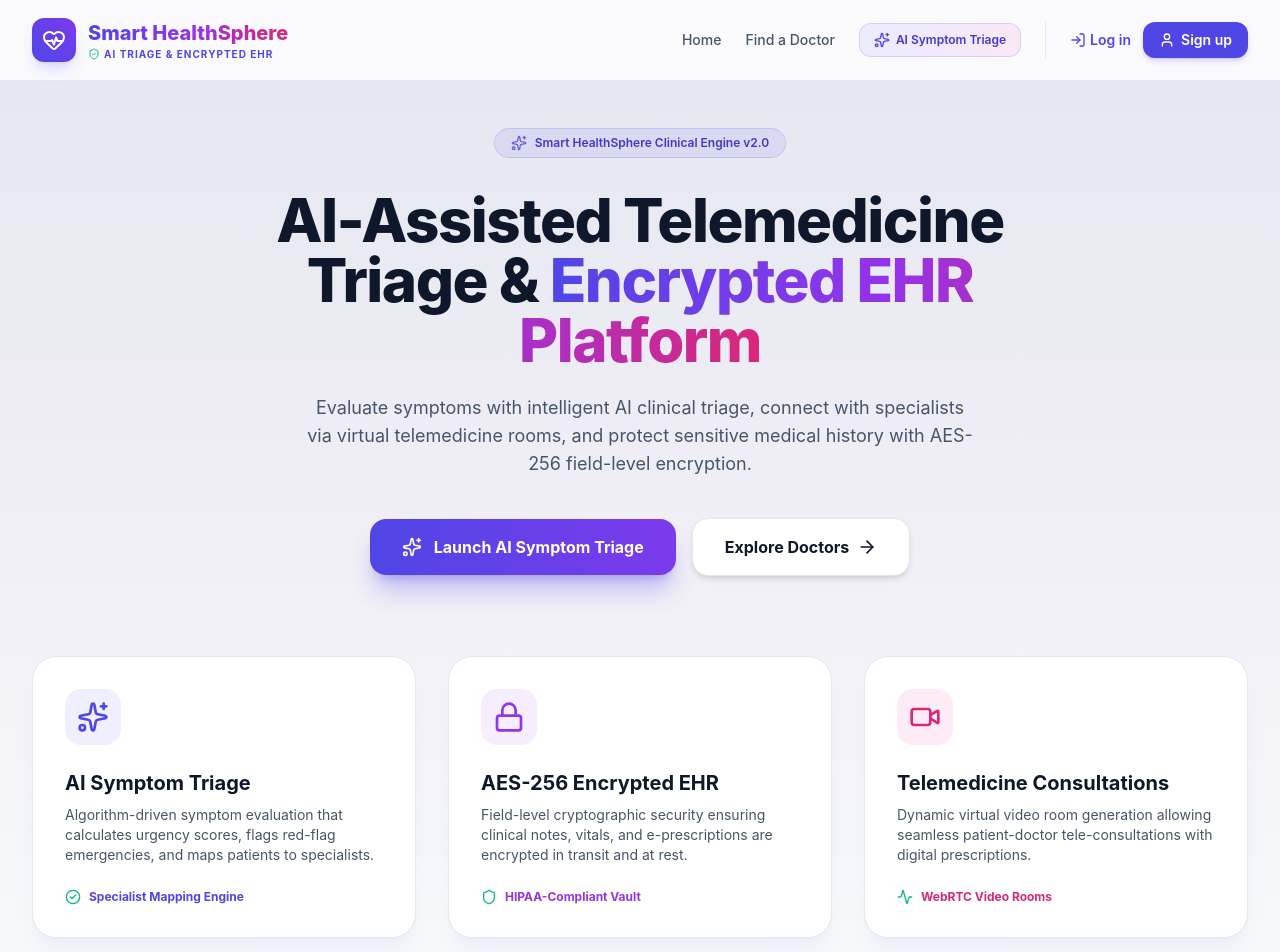
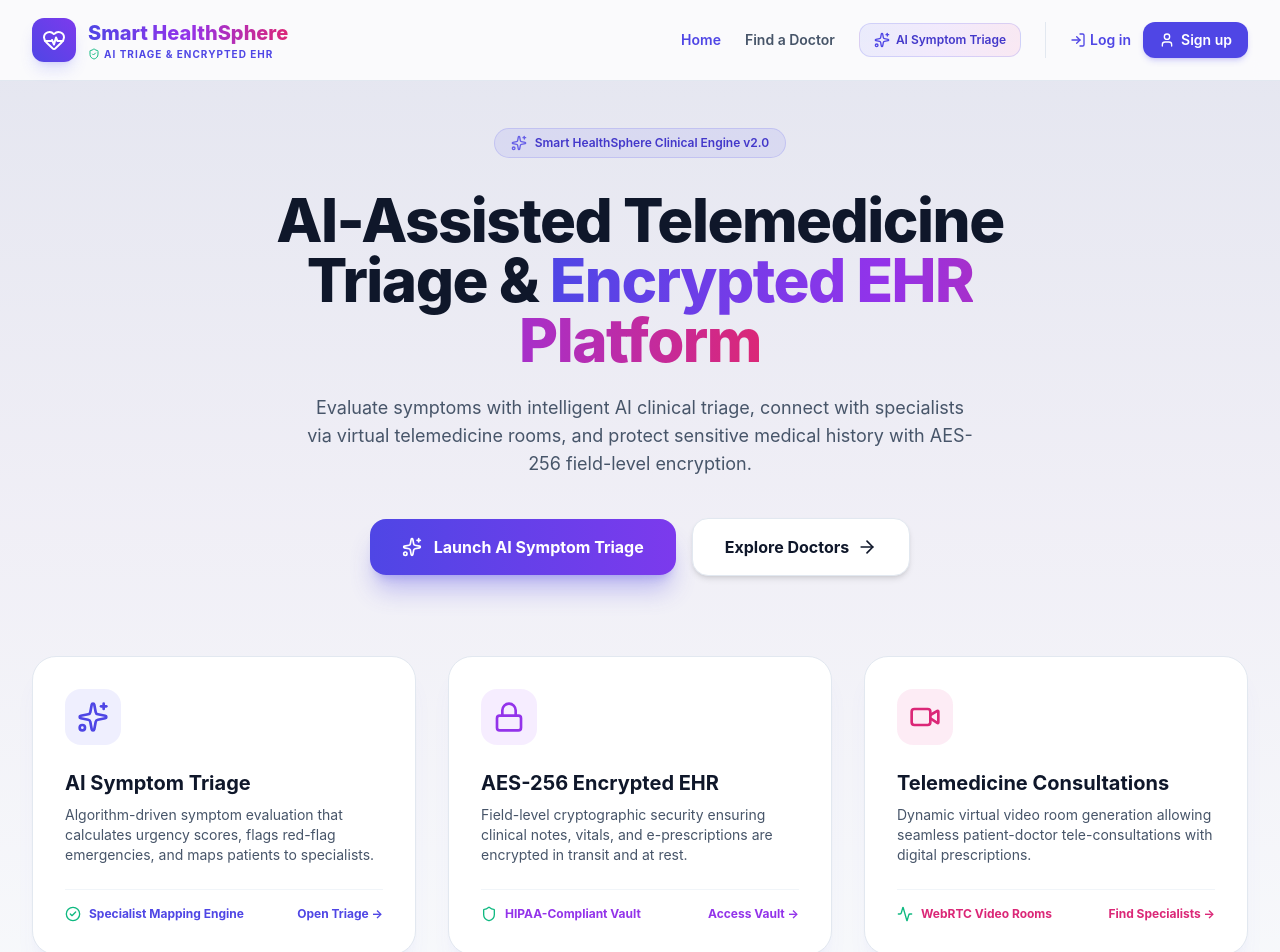
Before and after one commit to WackyAditya/Smart-HealthSphere, a React (Vite) app in the folder frontend/: page / in a window 1280 px wide. Shown: the top 952 px of the page. Built offline with nearby package versions, Linux system fonts and the light colour scheme.

Commit message:
fix(landing): connect auth-aware navbar state, dashboard quick links, and interactive feature cards

```diff
--- a/frontend/src/components/layout/Navbar.jsx
+++ b/frontend/src/components/layout/Navbar.jsx
@@ -1,11 +1,13 @@
 import React, { useState } from 'react';
 import { Link, useLocation, useNavigate } from 'react-router-dom';
-import { HeartPulse, User, LogIn, Sparkles, ShieldCheck } from 'lucide-react';
+import { HeartPulse, User, LogIn, Sparkles, ShieldCheck, LayoutDashboard, LogOut } from 'lucide-react';
 import AITriageModal from '../triage/AITriageModal';
+import { useAuth } from '../../context/AuthContext';
 
 const Navbar = () => {
   const location = useLocation();
   const navigate = useNavigate();
+  const { user, logout } = useAuth();
   const [isTriageOpen, setIsTriageOpen] = useState(false);
   const isDashboard = location.pathname.includes('/patient') || location.pathname.includes('/doctor') || location.pathname.includes('/admin');
 
@@ -15,13 +17,21 @@ const Navbar = () => {
     navigate(`/doctors?specialization=${encodeURIComponent(specialty)}`);
   };
 
+  const getDashboardPath = () => {
+    if (!user) return '/login';
+    if (user.role === 'admin') return '/admin/dashboard';
+    if (user.role === 'doctor') return '/doctor/dashboard';
+    return '/patient/dashboard';
+  };
+
   return (
     <>
       <nav className="fixed w-full z-40 bg-white/80 dark:bg-slate-900/80 backdrop-blur-md border-b border-slate-200 dark:border-slate-800">
         <div className="max-w-7xl mx-auto px-4 sm:px-6 lg:px-8">
           <div className="flex justify-between h-20 items-center">
-            <Link to="/" className="flex items-center space-x-3">
-              <div className="bg-gradient-to-tr from-indigo-600 to-violet-600 p-2.5 rounded-xl shadow-lg shadow-indigo-500/20">
+            {/* Logo */}
+            <Link to="/" className="flex items-center space-x-3 group">
+              <div className="bg-gradient-to-tr from-indigo-600 to-violet-600 p-2.5 rounded-xl shadow-lg shadow-indigo-500/20 group-hover:scale-105 transition-transform">
                 <HeartPulse className="h-6 w-6 text-white" />
               </div>
               <div>
@@ -35,14 +45,30 @@ const Navbar = () => {
               </div>
             </Link>
 
+            {/* Navigation Links */}
             <div className="hidden md:flex items-center space-x-6">
-              <Link to="/" className="text-slate-600 hover:text-indigo-600 dark:text-slate-300 font-medium text-sm transition-colors">
+              <Link
+                to="/"
+                className={`font-semibold text-sm transition-colors ${
+                  location.pathname === '/'
+                    ? 'text-indigo-600 dark:text-indigo-400'
+                    : 'text-slate-600 hover:text-indigo-600 dark:text-slate-300'
+                }`}
+              >
                 Home
               </Link>
-              <Link to="/doctors" className="text-slate-600 hover:text-indigo-600 dark:text-slate-300 font-medium text-sm transition-colors">
+              <Link
+                to="/doctors"
+                className={`font-semibold text-sm transition-colors ${
+                  location.pathname === '/doctors'
+                    ? 'text-indigo-600 dark:text-indigo-400'
+                    : 'text-slate-600 hover:text-indigo-600 dark:text-slate-300'
+                }`}
+              >
                 Find a Doctor
               </Link>
 
+              {/* AI Triage Modal Trigger */}
               <button
                 onClick={() => setIsTriageOpen(true)}
                 className="flex items-center gap-1.5 px-3.5 py-2 rounded-xl bg-gradient-to-r from-indigo-500/10 via-purple-500/10 to-pink-500/10 border border-indigo-500/20 text-indigo-700 dark:text-indigo-300 font-semibold text-xs hover:shadow-md transition cursor-pointer"
@@ -51,15 +77,44 @@ const Navbar = () => {
                 <span>AI Symptom Triage</span>
               </button>
 
+              {/* Auth / Profile Area */}
               <div className="flex items-center space-x-3 border-l border-slate-200 dark:border-slate-700 pl-6">
-                <Link to="/login" className="text-indigo-600 dark:text-indigo-400 font-semibold text-sm hover:text-indigo-700 flex items-center space-x-1">
+                {user ? (
+                  <div className="flex items-center space-x-3">
+                    <Link
+                      to={getDashboardPath()}
+                      className="px-4 py-2 bg-gradient-to-r from-indigo-600 to-violet-600 hover:from-indigo-700 hover:to-violet-700 text-white text-sm font-semibold rounded-xl shadow-md shadow-indigo-600/20 transition flex items-center space-x-1.5"
+                    >
+                      <LayoutDashboard className="h-4 w-4" />
+                      <span>{user.role === 'doctor' ? 'Doctor Portal' : user.role === 'admin' ? 'Admin Portal' : 'Patient Dashboard'}</span>
+                    </Link>
+
+                    <button
+                      onClick={logout}
+                      title="Logout"
+                      className="p-2 text-slate-400 hover:text-red-500 hover:bg-red-50 dark:hover:bg-red-950/30 rounded-xl transition cursor-pointer"
+                    >
+                      <LogOut className="h-4 w-4" />
+                    </button>
+                  </div>
+                ) : (
+                  <>
+                    <Link
+                      to="/login"
+                      className="text-indigo-600 dark:text-indigo-400 font-semibold text-sm hover:text-indigo-700 flex items-center space-x-1"
+                    >
                       <LogIn className="h-4 w-4" />
                       <span>Log in</span>
                     </Link>
-                <Link to="/register" className="px-4 py-2 bg-indigo-600 hover:bg-indigo-700 text-white text-sm font-semibold rounded-xl shadow-md shadow-indigo-600/20 transition flex items-center space-x-1.5">
+                    <Link
+                      to="/register"
+                      className="px-4 py-2 bg-indigo-600 hover:bg-indigo-700 text-white text-sm font-semibold rounded-xl shadow-md shadow-indigo-600/20 transition flex items-center space-x-1.5"
+                    >
                       <User className="h-4 w-4" />
                       <span>Sign up</span>
                     </Link>
+                  </>
+                )}
               </div>
             </div>
           </div>
--- a/frontend/src/pages/Home.jsx
+++ b/frontend/src/pages/Home.jsx
@@ -1,14 +1,58 @@
 import React, { useState } from 'react';
 import { Link, useNavigate } from 'react-router-dom';
-import { ArrowRight, Sparkles, Shield, Lock, Video, Stethoscope, CheckCircle2, Activity } from 'lucide-react';
+import {
+  ArrowRight,
+  Sparkles,
+  Shield,
+  Lock,
+  Video,
+  Stethoscope,
+  CheckCircle2,
+  Activity,
+  LayoutDashboard,
+  Calendar,
+  FileText,
+  User
+} from 'lucide-react';
 import AITriageModal from '../components/triage/AITriageModal';
+import { useAuth } from '../context/AuthContext';
 
 const Home = () => {
   const navigate = useNavigate();
+  const { user } = useAuth();
   const [isTriageOpen, setIsTriageOpen] = useState(false);
 
   const handleSelectSpecialty = (specialty) => {
     navigate(`/doctors?specialization=${encodeURIComponent(specialty)}`);
+  };
+
+  const getDashboardRoute = () => {
+    if (!user) return '/login';
+    if (user.role === 'admin') return '/admin/dashboard';
+    if (user.role === 'doctor') return '/doctor/dashboard';
+    return '/patient/dashboard';
+  };
+
+  const handleCardClick = (type) => {
+    if (type === 'triage') {
+      setIsTriageOpen(true);
+    } else if (type === 'ehr') {
+      if (!user) {
+        navigate('/login?redirect=/patient/records');
+      } else if (user.role === 'doctor') {
+        navigate('/doctor/patient-records');
+      } else {
+        navigate('/patient/records');
+      }
+    } else if (type === 'telemedicine') {
+      if (!user) {
+        navigate('/doctors');
+      } else if (user.role === 'doctor') {
+        navigate('/doctor/appointments');
+      } else {
+        navigate('/patient/appointments');
+      }
+    }
   };
 
   return (
@@ -17,10 +61,21 @@ const Home = () => {
       <section className="relative pt-32 pb-20 overflow-hidden bg-gradient-to-b from-indigo-900/10 via-purple-900/5 to-slate-50 dark:to-slate-900">
         <div className="max-w-7xl mx-auto px-4 sm:px-6 lg:px-8 text-center relative z-10">
 
+          {/* Status Badge */}
+          {user ? (
+            <div className="inline-flex items-center gap-2 px-5 py-2 rounded-full bg-emerald-500/10 border border-emerald-500/20 text-emerald-700 dark:text-emerald-300 font-bold text-xs mb-8 animate-fade-in">
+              <User className="w-4 h-4 text-emerald-500" />
+              <span>Signed in as <strong>{user.name}</strong> ({user.role?.toUpperCase()})</span>
+              <Link to={getDashboardRoute()} className="ml-2 underline hover:text-emerald-800">
+                Go to Dashboard →
+              </Link>
+            </div>
+          ) : (
             <div className="inline-flex items-center gap-2 px-4 py-1.5 rounded-full bg-indigo-500/10 border border-indigo-500/20 text-indigo-700 dark:text-indigo-300 font-semibold text-xs mb-8">
               <Sparkles className="w-4 h-4 text-indigo-600 dark:text-indigo-400 animate-pulse" />
               Smart HealthSphere Clinical Engine v2.0
             </div>
+          )}
 
           <h1 className="max-w-4xl mx-auto font-extrabold text-4xl sm:text-6xl tracking-tight text-slate-900 dark:text-white">
             AI-Assisted Telemedicine Triage &{' '}
@@ -37,7 +92,7 @@ const Home = () => {
           <div className="mt-10 flex flex-col sm:flex-row justify-center items-center gap-4">
             <button
               onClick={() => setIsTriageOpen(true)}
-              className="w-full sm:w-auto px-8 py-4 bg-gradient-to-r from-indigo-600 to-violet-600 hover:from-indigo-700 hover:to-violet-700 text-white font-bold rounded-2xl shadow-xl shadow-indigo-600/30 transition flex items-center justify-center gap-3 cursor-pointer"
+              className="w-full sm:w-auto px-8 py-4 bg-gradient-to-r from-indigo-600 to-violet-600 hover:from-indigo-700 hover:to-violet-700 active:scale-95 text-white font-bold rounded-2xl shadow-xl shadow-indigo-600/30 transition flex items-center justify-center gap-3 cursor-pointer"
             >
               <Sparkles className="w-5 h-5" />
               <span>Launch AI Symptom Triage</span>
@@ -45,63 +100,103 @@ const Home = () => {
 
             <Link
               to="/doctors"
-              className="w-full sm:w-auto px-8 py-4 bg-white dark:bg-slate-800 hover:bg-slate-100 dark:hover:bg-slate-700 text-slate-900 dark:text-white font-bold rounded-2xl border border-slate-200 dark:border-slate-700 shadow-md transition flex items-center justify-center gap-2"
+              className="w-full sm:w-auto px-8 py-4 bg-white dark:bg-slate-800 hover:bg-slate-100 dark:hover:bg-slate-700 text-slate-900 dark:text-white font-bold rounded-2xl border border-slate-200 dark:border-slate-700 shadow-md transition flex items-center justify-center gap-2 cursor-pointer"
             >
               <span>Explore Doctors</span>
               <ArrowRight className="w-5 h-5" />
             </Link>
+
+            {user && (
+              <Link
+                to={getDashboardRoute()}
+                className="w-full sm:w-auto px-8 py-4 bg-indigo-50 dark:bg-indigo-950/40 text-primary-700 dark:text-indigo-300 hover:bg-indigo-100 dark:hover:bg-indigo-900/60 font-bold rounded-2xl border border-indigo-200 dark:border-indigo-800 shadow-md transition flex items-center justify-center gap-2 cursor-pointer"
+              >
+                <LayoutDashboard className="w-5 h-5" />
+                <span>My Dashboard</span>
+              </Link>
+            )}
           </div>
 
-          {/* Feature Highlights Grid */}
+          {/* Feature Highlights Interactive Cards */}
           <div className="mt-20 grid grid-cols-1 md:grid-cols-3 gap-8 text-left">
-            {/* Feature 1 */}
-            <div className="bg-white dark:bg-slate-800/80 p-8 rounded-3xl border border-slate-200 dark:border-slate-700 shadow-xl shadow-indigo-500/5 relative overflow-hidden group hover:border-indigo-500/50 transition">
-              <div className="p-3 bg-indigo-500/10 text-indigo-600 rounded-2xl w-fit mb-6">
+            {/* Feature 1: AI Symptom Triage */}
+            <div
+              onClick={() => handleCardClick('triage')}
+              className="bg-white dark:bg-slate-800/80 p-8 rounded-3xl border border-slate-200 dark:border-slate-700 shadow-xl shadow-indigo-500/5 relative overflow-hidden group hover:border-indigo-500 hover:shadow-2xl hover:shadow-indigo-500/20 transition-all duration-300 cursor-pointer flex flex-col justify-between"
+            >
+              <div>
+                <div className="p-3 bg-indigo-500/10 text-indigo-600 rounded-2xl w-fit mb-6 group-hover:scale-110 transition-transform">
                   <Sparkles className="w-8 h-8" />
                 </div>
-              <h3 className="text-xl font-bold text-slate-900 dark:text-white mb-2">
+                <h3 className="text-xl font-bold text-slate-900 dark:text-white mb-2 group-hover:text-indigo-600 transition-colors">
                   AI Symptom Triage
                 </h3>
                 <p className="text-sm text-slate-600 dark:text-slate-400">
                   Algorithm-driven symptom evaluation that calculates urgency scores, flags red-flag emergencies, and maps patients to specialists.
                 </p>
-              <div className="mt-6 flex items-center gap-2 text-xs font-bold text-indigo-600 dark:text-indigo-400">
+              </div>
+              <div className="mt-6 pt-4 border-t border-slate-100 dark:border-slate-700/60 flex items-center justify-between">
+                <span className="flex items-center gap-2 text-xs font-bold text-indigo-600 dark:text-indigo-400">
                   <CheckCircle2 className="w-4 h-4 text-emerald-500" />
                   Specialist Mapping Engine
+                </span>
+                <span className="text-xs font-bold text-indigo-600 group-hover:translate-x-1 transition-transform">
+                  Open Triage →
+                </span>
               </div>
             </div>
 
-            {/* Feature 2 */}
-            <div className="bg-white dark:bg-slate-800/80 p-8 rounded-3xl border border-slate-200 dark:border-slate-700 shadow-xl shadow-indigo-500/5 relative overflow-hidden group hover:border-indigo-500/50 transition">
-              <div className="p-3 bg-purple-500/10 text-purple-600 rounded-2xl w-fit mb-6">
+            {/* Feature 2: AES-256 Encrypted EHR */}
+            <div
+              onClick={() => handleCardClick('ehr')}
+              className="bg-white dark:bg-slate-800/80 p-8 rounded-3xl border border-slate-200 dark:border-slate-700 shadow-xl shadow-indigo-500/5 relative overflow-hidden group hover:border-purple-500 hover:shadow-2xl hover:shadow-purple-500/20 transition-all duration-300 cursor-pointer flex flex-col justify-between"
+            >
+              <div>
+                <div className="p-3 bg-purple-500/10 text-purple-600 rounded-2xl w-fit mb-6 group-hover:scale-110 transition-transform">
                   <Lock className="w-8 h-8" />
                 </div>
-              <h3 className="text-xl font-bold text-slate-900 dark:text-white mb-2">
+                <h3 className="text-xl font-bold text-slate-900 dark:text-white mb-2 group-hover:text-purple-600 transition-colors">
                   AES-256 Encrypted EHR
                 </h3>
                 <p className="text-sm text-slate-600 dark:text-slate-400">
                   Field-level cryptographic security ensuring clinical notes, vitals, and e-prescriptions are encrypted in transit and at rest.
                 </p>
-              <div className="mt-6 flex items-center gap-2 text-xs font-bold text-purple-600 dark:text-purple-400">
+              </div>
+              <div className="mt-6 pt-4 border-t border-slate-100 dark:border-slate-700/60 flex items-center justify-between">
+                <span className="flex items-center gap-2 text-xs font-bold text-purple-600 dark:text-purple-400">
                   <Shield className="w-4 h-4 text-emerald-500" />
                   HIPAA-Compliant Vault
+                </span>
+                <span className="text-xs font-bold text-purple-600 group-hover:translate-x-1 transition-transform">
+                  Access Vault →
+                </span>
               </div>
             </div>
 
-            {/* Feature 3 */}
-            <div className="bg-white dark:bg-slate-800/80 p-8 rounded-3xl border border-slate-200 dark:border-slate-700 shadow-xl shadow-indigo-500/5 relative overflow-hidden group hover:border-indigo-500/50 transition">
-              <div className="p-3 bg-pink-500/10 text-pink-600 rounded-2xl w-fit mb-6">
+            {/* Feature 3: Telemedicine Consultations */}
+            <div
+              onClick={() => handleCardClick('telemedicine')}
+              className="bg-white dark:bg-slate-800/80 p-8 rounded-3xl border border-slate-200 dark:border-slate-700 shadow-xl shadow-indigo-500/5 relative overflow-hidden group hover:border-pink-500 hover:shadow-2xl hover:shadow-pink-500/20 transition-all duration-300 cursor-pointer flex flex-col justify-between"
+            >
+              <div>
+                <div className="p-3 bg-pink-500/10 text-pink-600 rounded-2xl w-fit mb-6 group-hover:scale-110 transition-transform">
                   <Video className="w-8 h-8" />
                 </div>
-              <h3 className="text-xl font-bold text-slate-900 dark:text-white mb-2">
+                <h3 className="text-xl font-bold text-slate-900 dark:text-white mb-2 group-hover:text-pink-600 transition-colors">
                   Telemedicine Consultations
                 </h3>
                 <p className="text-sm text-slate-600 dark:text-slate-400">
                   Dynamic virtual video room generation allowing seamless patient-doctor tele-consultations with digital prescriptions.
                 </p>
-              <div className="mt-6 flex items-center gap-2 text-xs font-bold text-pink-600 dark:text-pink-400">
+              </div>
+              <div className="mt-6 pt-4 border-t border-slate-100 dark:border-slate-700/60 flex items-center justify-between">
+                <span className="flex items-center gap-2 text-xs font-bold text-pink-600 dark:text-pink-400">
                   <Activity className="w-4 h-4 text-emerald-500" />
                   WebRTC Video Rooms
+                </span>
+                <span className="text-xs font-bold text-pink-600 group-hover:translate-x-1 transition-transform">
+                  {user ? 'My Consultations →' : 'Find Specialists →'}
+                </span>
               </div>
             </div>
           </div>
```
Lines whose indentation alone changed are shown as unchanged.
